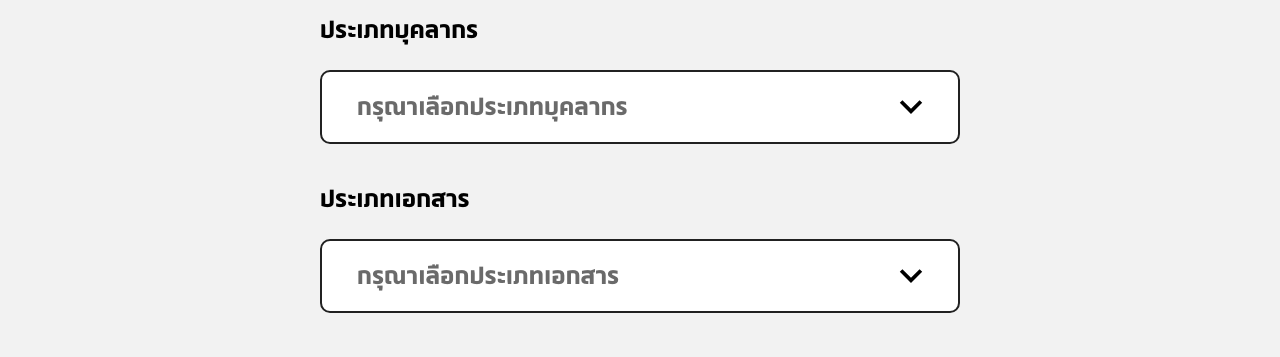
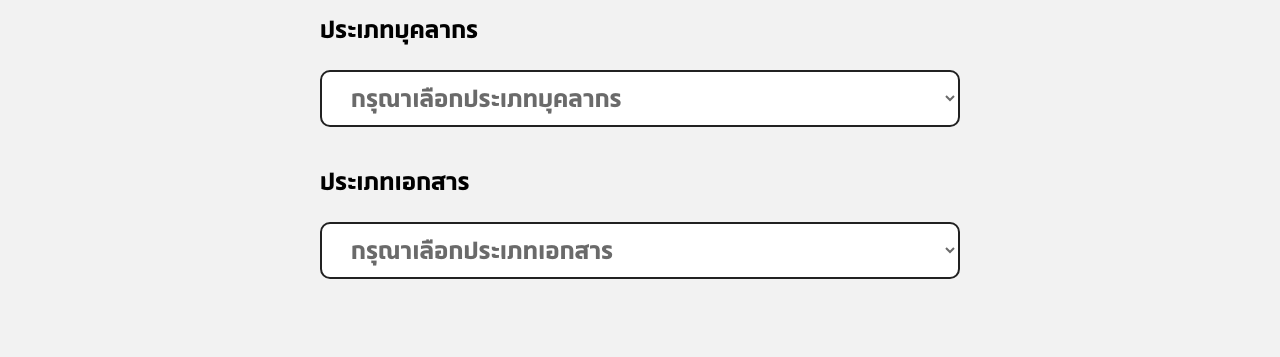
Before and after one commit to Yayawak/web-more-backup, a Next.js app: page /download in a window 1280 px wide. Shown: the part 220-577 px from the top of the page. Built offline with nearby package versions, Linux system fonts and the light colour scheme.

Commit message:
change select tag

```diff
--- a/pages/download.tsx
+++ b/pages/download.tsx
@@ -1,12 +1,12 @@
 import CustomSelect from '@/components/Download/CustomSelect';
 import { NextPage } from 'next'
 import { useState } from 'react';
+import vectorDown from '@/assets/icons/icon-vectorDown.svg'
+import vectorUp from '@/assets/icons/icon-vectorUp.svg'
 
 type Props = {}
 
 const Download: NextPage = ({ }: Props) => {
-    const [roleSelected, setRoleSelected] = useState(-1);
-    const [docTypeSelected, setDocTypeSelected] = useState(-1);
     const roleList = [
         "บุคลากร",
         "นักศึกษา",
@@ -17,6 +17,10 @@ const Download: NextPage = ({ }: Props) => {
     ];
     const rolePlaceholder = "กรุณาเลือกประเภทบุคลากร";
     const docTypePlaceholder = "กรุณาเลือกประเภทเอกสาร";
+
+    const [roleSelected, setRoleSelected] = useState(rolePlaceholder);
+    const [docTypeSelected, setDocTypeSelected] = useState(docTypePlaceholder);
+
     return (
         <div className='bg-[#F2F2F2]'>
             <div className='2xl:container 2xl:mx-auto min-h-screen pt-9 flex flex-col gap-6 items-center sm:gap-16'>
@@ -25,13 +29,25 @@ const Download: NextPage = ({ }: Props) => {
                     <div className='pb-3 sm:pb-8 subtitle1 sm:h3 font-normal'>
                         <p className='pb-2 sm:pb-5'>ประเภทบุคลากร</p>
                         <div className="">
-                            <CustomSelect optionsList={roleList} placeHolder={rolePlaceholder} selectedOption={roleSelected} setSelectedOption={setRoleSelected} />
+                            <select id="role" value={roleSelected} onChange={(e) => setRoleSelected(e.target.value)} className="bg-white border-2 border-[#212121] text-[#6A6A6A] rounded-[10px] focus:outline-none focus:ring-[#F8560A] focus:border-[#F8560A] block w-full px-5 py-2">
+                                <option selected disabled>{rolePlaceholder}</option>
+                                {roleList.map((role) => (
+                                    <option key={role} value={role}>{role}</option>
+                                ))}
+                            </select>
+                            {/* <CustomSelect optionsList={roleList} placeHolder={rolePlaceholder} selectedOption={roleSelected} setSelectedOption={setRoleSelected} /> */}
                         </div>
                     </div>
                     <div className='subtitle1 sm:h3 font-normal'>
                         <p className='pb-2 sm:pb-5'>ประเภทเอกสาร</p>
                         <div className="">
-                            <CustomSelect optionsList={docTypeList} placeHolder={docTypePlaceholder} selectedOption={docTypeSelected} setSelectedOption={setDocTypeSelected} />
+                            <select id="docType" value={docTypeSelected} onChange={(e) => setDocTypeSelected(e.target.value)} className="bg-white border-2 border-[#212121] text-[#6A6A6A] rounded-[10px] focus:outline-none focus:ring-[#F8560A] focus:border-[#F8560A] block w-full px-5 py-2">
+                                <option selected disabled>{docTypePlaceholder}</option>
+                                {docTypeList.map((type) => (
+                                    <option key={type} value={type}>{type}</option>
+                                ))}
+                            </select>
+                            {/* <CustomSelect optionsList={docTypeList} placeHolder={docTypePlaceholder} selectedOption={docTypeSelected} setSelectedOption={setDocTypeSelected} /> */}
                         </div>
                     </div>
                 </div>
```
